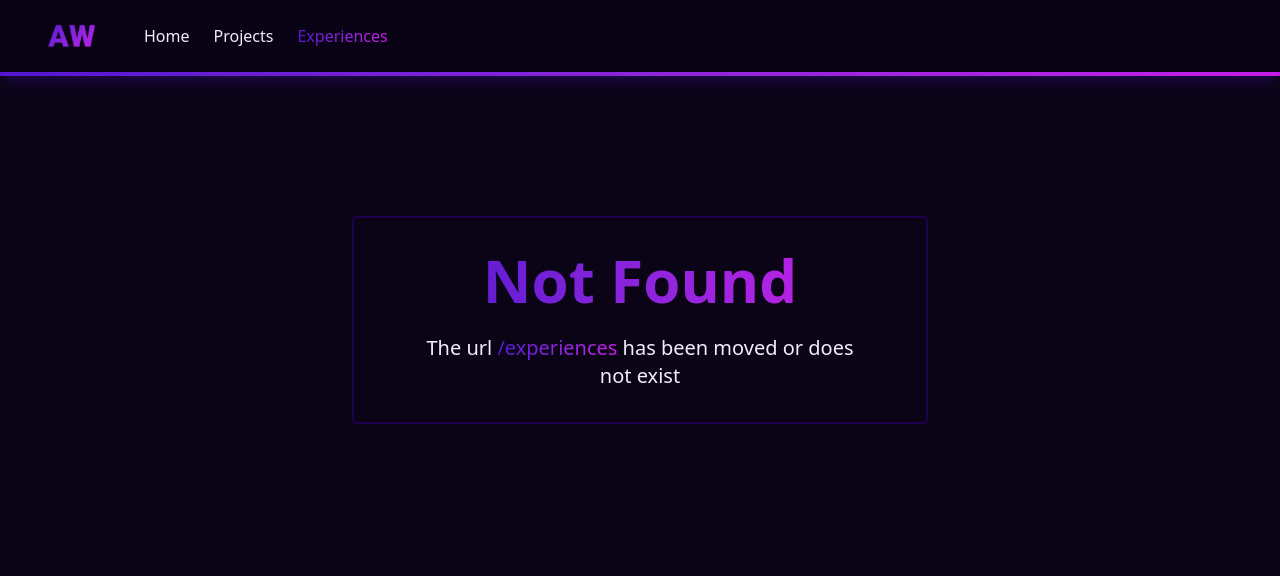
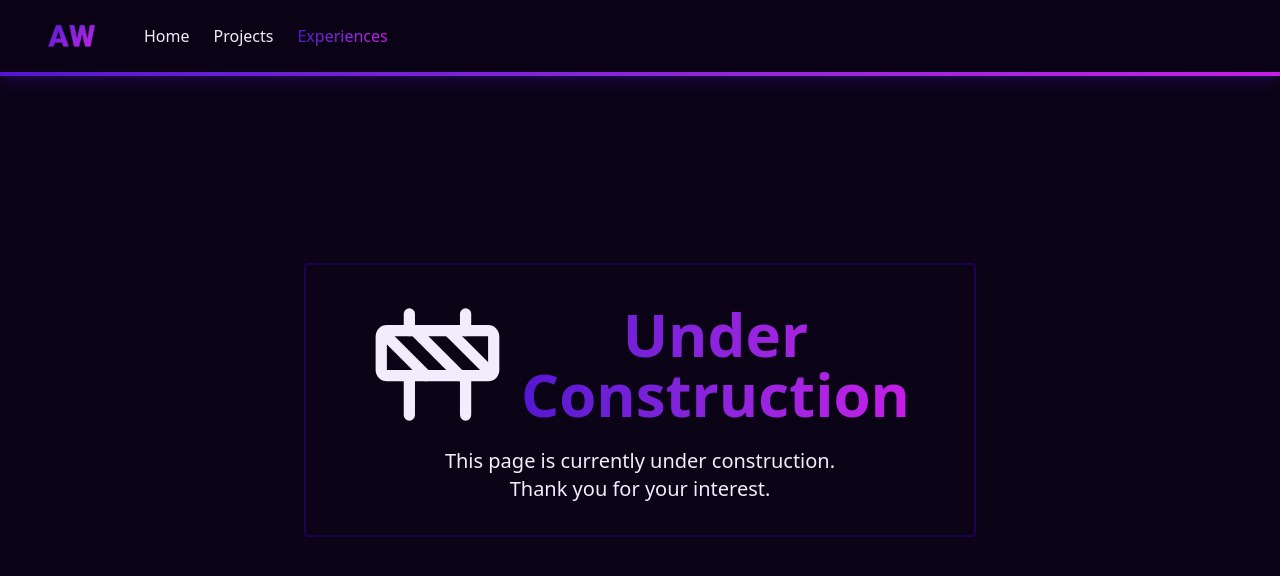
Before and after one commit to ArnNied/andrienw.com, a Next.js app: page /experiences in a window 1280 px wide. Before the commit this address had no page. Shown: the top 576 px of the page. Built offline with nearby package versions, Linux system fonts and the light colour scheme.

Commit message:
feat: add under construction page

```diff
--- /dev/null
+++ b/src/app/experiences/page.tsx
@@ -0,0 +1,7 @@
+'use client';
+
+import Construction from '@/components/core/Construction';
+
+export default function ExperiencesPage() {
+  return <Construction />;
+}
--- a/src/app/not-found.tsx
+++ b/src/app/not-found.tsx
@@ -2,16 +2,14 @@
 
 import { usePathname } from 'next/navigation';
 
-import SharedNavbar from '@/components/shared/Navbar';
+import Page from '@/components/core/Page';
 
 export default function NotFound() {
   const pathname = usePathname();
 
   return (
-    <>
-      <SharedNavbar />
-      <main className=''>
-        <section className='h-screen grid justify-center items-center -mt-20 space-y-6 container'>
+    <Page cta={false} footer={false}>
+      <section className='h-screen grid justify-center items-center container'>
         <div className='max-w-xl px-16 py-8 border-2 border-secondary rounded space-y-4'>
           <h1 className='h1 font-bold text-center gradient__lr gradient-text'>
             Not Found
@@ -25,7 +23,6 @@ export default function NotFound() {
           </p>
         </div>
       </section>
-      </main>
-    </>
+    </Page>
   );
 }
--- a/src/app/page.tsx
+++ b/src/app/page.tsx
@@ -1,7 +1,7 @@
 import Page from '@/components/core/Page';
 import SharedNavbar from '@/components/shared/Navbar';
 
-export default function HomePage() {
+function HeroSection() {
   const contacts = [
     {
       name: 'Email',
@@ -72,8 +72,8 @@ export default function HomePage() {
       ),
     },
   ];
+
   return (
-    <Page>
     <section className='h-screen grid content-center space-y-2 md:space-y-6 container'>
       <header>
         <h1 className='h1 w-fit font-bold descender-fix gradient__lr gradient-text'>
@@ -113,6 +113,12 @@ export default function HomePage() {
         ))}
       </address>
     </section>
+  );
+}
+export default function HomePage() {
+  return (
+    <Page>
+      <HeroSection />
     </Page>
   );
 }
--- /dev/null
+++ b/src/components/core/Construction.tsx
@@ -0,0 +1,35 @@
+'use client';
+
+import { usePathname } from 'next/navigation';
+
+import Page from '@/components/core/Page';
+import { IconContext } from 'react-icons';
+import { LuConstruction } from 'react-icons/lu';
+
+export default function Construction() {
+  const pathname = usePathname();
+
+  return (
+    <Page cta={false} footer={false}>
+      <section className='h-screen grid justify-center items-center container'>
+        <div className='max-w-2xl px-8 md:px-16 py-8 border-2 border-secondary rounded space-y-4'>
+          <div className='flex flex-col md:flex-row items-center space-x-0 md:space-x-4'>
+            <span className='w-32 md:w-40 xl:w-64'>
+              <IconContext.Provider value={{ size: 'auto' }}>
+                <LuConstruction />
+              </IconContext.Provider>
+            </span>
+            <h1 className='h1 font-bold text-center gradient__lr gradient-text grow'>
+              Under Construction
+            </h1>
+          </div>
+          <p className='text-center'>
+            This page is currently under construction.
+            <br />
+            Thank you for your interest.
+          </p>
+        </div>
+      </section>
+    </Page>
+  );
+}
--- a/src/components/core/Page.tsx
+++ b/src/components/core/Page.tsx
@@ -2,12 +2,18 @@ import Navbar from '@/components/shared/Navbar';
 
 export default function Page({
   children,
+  navbar = true,
+  cta = true,
+  footer = true,
 }: Readonly<{
   children: React.ReactNode;
+  navbar?: boolean;
+  cta?: boolean;
+  footer?: boolean;
 }>) {
   return (
     <>
-      <Navbar />
+      {navbar && <Navbar />}
       <main>{children}</main>
     </>
   );
--- a/src/components/shared/Navbar.tsx
+++ b/src/components/shared/Navbar.tsx
@@ -49,6 +49,11 @@ export default function Navbar(): JSX.Element {
       path: '/',
       newTab: false,
     },
+    // {
+    //   name: 'Blog',
+    //   path: '/blog',
+    //   newTab: false,
+    // },
     {
       name: 'Projects',
       path: 'https://github.com/ArnNied/',
```
Lines whose indentation alone changed are shown as unchanged.
